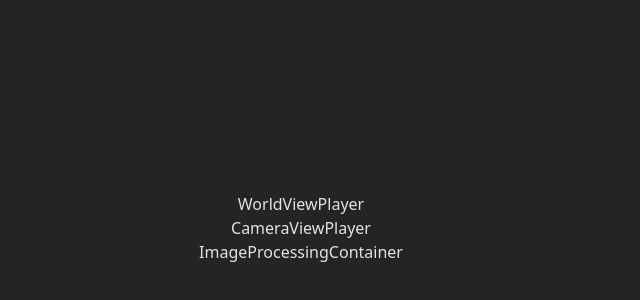
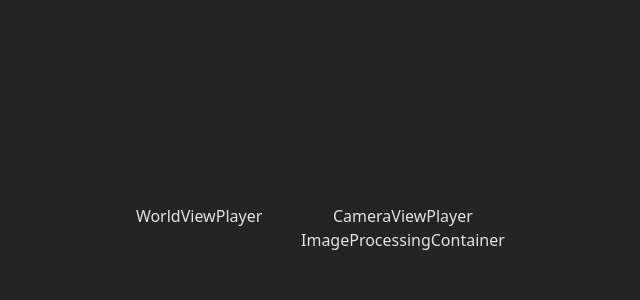
Before and after one commit to joeyskuo/drone-vision, a React (Vite) app: page / in a window 1280 px wide. Shown: the part 180-480 px from the top of the page, without its empty margins (339-979 px from the left). Built offline with nearby package versions, Linux system fonts and the light colour scheme.

Commit message:
MainLayout id and styling

```diff
--- /dev/null
+++ b/src/components/MainLayout.jsx/MainLayout.css
@@ -0,0 +1,4 @@
+#main-layout {
+    display: grid;
+    grid-template-columns: 1fr 1fr;
+}
--- a/src/components/MainLayout.jsx/MainLayout.jsx
+++ b/src/components/MainLayout.jsx/MainLayout.jsx
@@ -1,16 +1,17 @@
 import CameraViewPlayer from "../CameraViewPlayer/CameraViewPlayer";
 import ImageProcessingContainer from "../ImageProcessingContainer/ImageProcessingContainer";
 import WorldViewPlayer from "../WorldViewPlayer/WorldViewPlayer";
+import './MainLayout.css';
 
 const MainLayout = () => {
     return (
-        <>
+        <div id="main-layout">
             <WorldViewPlayer/>
             <div>
                 <CameraViewPlayer/>
                 <ImageProcessingContainer/>
             </div>
-        </>
+        </div>
     )
 };
 
```
